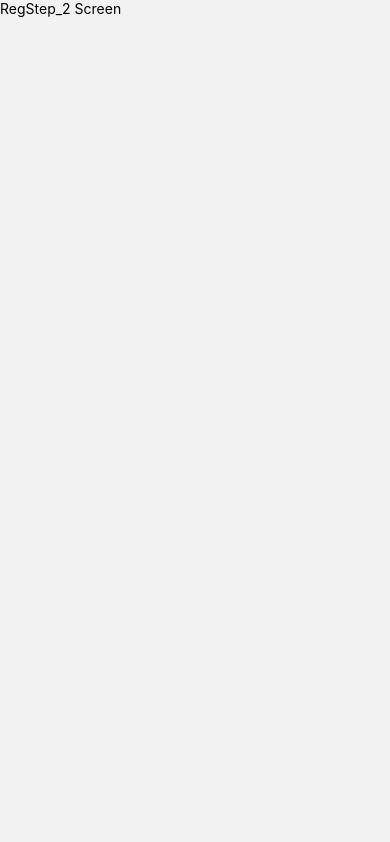
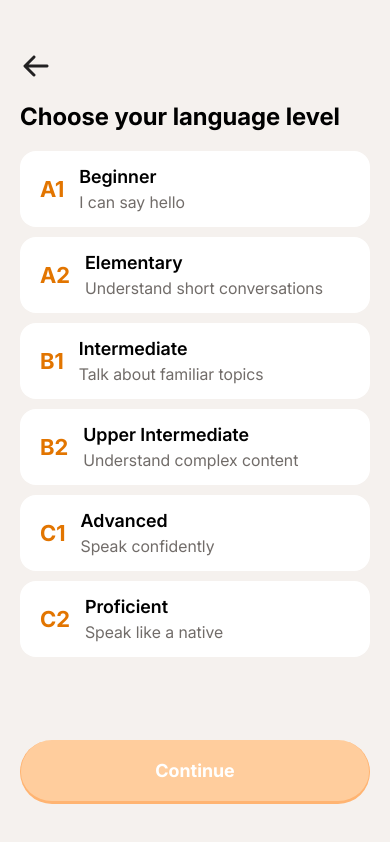
Before and after one commit to Kholod13/leyla, a React Native app: screen /RegStep_2 in a window 390 px wide. Built offline with nearby package versions, Linux system fonts and the light colour scheme.

Commit message:
create regStep_2

```diff
--- a/components/auth/registration/RegStep_0.js
+++ b/components/auth/registration/RegStep_0.js
@@ -10,7 +10,7 @@ import { useUser } from '../../UserContext';
 
 export default function RegStep_0({ navigation }) {
   const { setProgress } = useProgress();
-  const { user, updateUser } = useUser();
+  const { updateUser } = useUser();
 
   const [languages, setLanguages] = useState([]);
   const [selectedLanguage, setSelectedLanguage] = useState(null);
--- a/components/auth/registration/RegStep_2.js
+++ b/components/auth/registration/RegStep_2.js
@@ -1,10 +1,90 @@
 import React from 'react';
-import { View, Text } from 'react-native';
+import { View, Text, TouchableOpacity, Image, ScrollView, ActivityIndicator } from 'react-native';
+import ProgressBarHeader from '../../ProgressBarHeader';
+import { useProgress } from '../../ProgressContext';
+import { AuthStyles } from '../../../styles/AuthStyles';
+import { MainStyles } from '../../../styles/MainStyles';
+import { useState, useEffect } from 'react';
+import { ENDPOINTS } from '../../api/endpoints';
+import { useUser } from '../../UserContext';
 
-export default function RegStep_2() {
+const languageLevels = [
+  { key: 'A1', label: 'Beginner', underLabel: 'I can say hello' },
+  { key: 'A2', label: 'Elementary', underLabel: 'Understand short conversations' },
+  { key: 'B1', label: 'Intermediate', underLabel: 'Talk about familiar topics' },
+  { key: 'B2', label: 'Upper Intermediate', underLabel: 'Understand complex content'},
+  { key: 'C1', label: 'Advanced', underLabel: 'Speak confidently'},
+  { key: 'C2', label: 'Proficient', underLabel: 'Speak like a native' },
+];
+
+export default function RegStep_2({ navigation }) {
+  const { setProgress } = useProgress();
+  const { updateUser } = useUser();
+
+  const [selectedLanguageLevel, setSelectedLanguageLevel] = useState(null);
+
+  useEffect(() => {
+    setProgress(45); // Устанавливаем прогресс на 0% при загрузке этого шага
+  }, [setProgress]);
+
+  // Нажатие Continue: сохраняем в UserContext и идём дальше
+  const handleContinue = () => {
+    if (!selectedLanguageLevel) return;
+    // сохраняем в UserContext. updateUser сделан у тебя так, что он аккуратно мёржит Settings.
+    updateUser({
+      Settings: {
+        levelLanguage: String(selectedLanguageLevel),
+      },
+    });
+    navigation.navigate('RegStep_3'); // следующий шаг в AuthStack
+  };
+
   return (
-    <View>
-      <Text>RegStep_2 Screen</Text>
+    <View style={AuthStyles.container}>
+      <View style={AuthStyles.progressBarContainer}>
+        <TouchableOpacity style={MainStyles.backButton} onPress={() => navigation.goBack()}>
+          <Image source={require('../../../assets/icons/ArrowLeft.png')} />
+        </TouchableOpacity>
+
+        <ProgressBarHeader />
+      </View>
+      <View style={AuthStyles.content}>
+        <Text style={AuthStyles.title}>Choose your language level</Text>
+
+        <ScrollView showsVerticalScrollIndicator={false}>
+            {languageLevels.map((lang) => (
+              <TouchableOpacity
+                key={lang.key}
+                style={[
+                  AuthStyles.languageItem,
+                  AuthStyles.radioContainer,
+                  selectedLanguageLevel === lang.key && AuthStyles.languageItemSelected,
+                ]}
+              onPress={() => {
+                setSelectedLanguageLevel(lang.key);
+              }}
+              >
+                <View>
+                  <Text style={AuthStyles.languageLevelText}>{lang.key}</Text>
+                </View>
+                <View style={{ alignItems: 'left', gap: 5 }}>
+                  <Text style={AuthStyles.languageLevelLabelText}>{lang.label}</Text>
+                  <Text style={AuthStyles.languageLevelUnderLabelText}>{lang.underLabel}</Text>
+                </View>
+              </TouchableOpacity>
+            ))}
+          </ScrollView>
+      </View>
+
+      <View style={AuthStyles.footer}>
+        <TouchableOpacity
+          style={selectedLanguageLevel ? AuthStyles.buttonLogin : AuthStyles.buttonDisabled}
+          onPress={handleContinue}
+          disabled={!selectedLanguageLevel}
+        >
+          <Text style={AuthStyles.buttonLoginText}>Continue</Text>
+        </TouchableOpacity>
+      </View>
     </View>
   );
 }
--- a/components/auth/registration/RegStep_3.js
+++ b/components/auth/registration/RegStep_3.js
@@ -1,10 +1,15 @@
 import React from 'react';
 import { View, Text } from 'react-native';
+import { useUser } from '../../UserContext';
 
 export default function RegStep_3() {
+
+  const { user, updateUser } = useUser();
   return (
-    <View>
-      <Text>RegStep_3 Screen</Text>
+    <View style={{ flex: 1, justifyContent: 'center', alignItems: 'center' }}>
+      <Text>{user.Settings.nativeLanguage}</Text>
+      <Text>{user.Settings.learnLanguage}</Text>
+      <Text>{user.Settings.levelLanguage}</Text>
     </View>
   );
 }
--- a/styles/AuthStyles.js
+++ b/styles/AuthStyles.js
@@ -374,5 +374,23 @@ export const AuthStyles = StyleSheet.create({
         fontFamily: 'inter-regular',
         fontSize: 18,
         marginLeft: 10,
-    }
+    },
+    //language levels
+    languageLevelText: {
+        fontFamily: 'inter-bold',
+        fontSize: 22,
+        color: '#E27500',
+        marginHorizontal: 5,
+    },
+    languageLevelLabelText: {
+        fontFamily: 'inter-semiBold',
+        marginLeft: 10,
+        fontSize: 18,
+    },
+    languageLevelUnderLabelText: {
+        fontFamily: 'inter-regular',
+        marginLeft: 10,
+        fontSize: 16,
+        color: '#716C69',
+    },
 });
```
